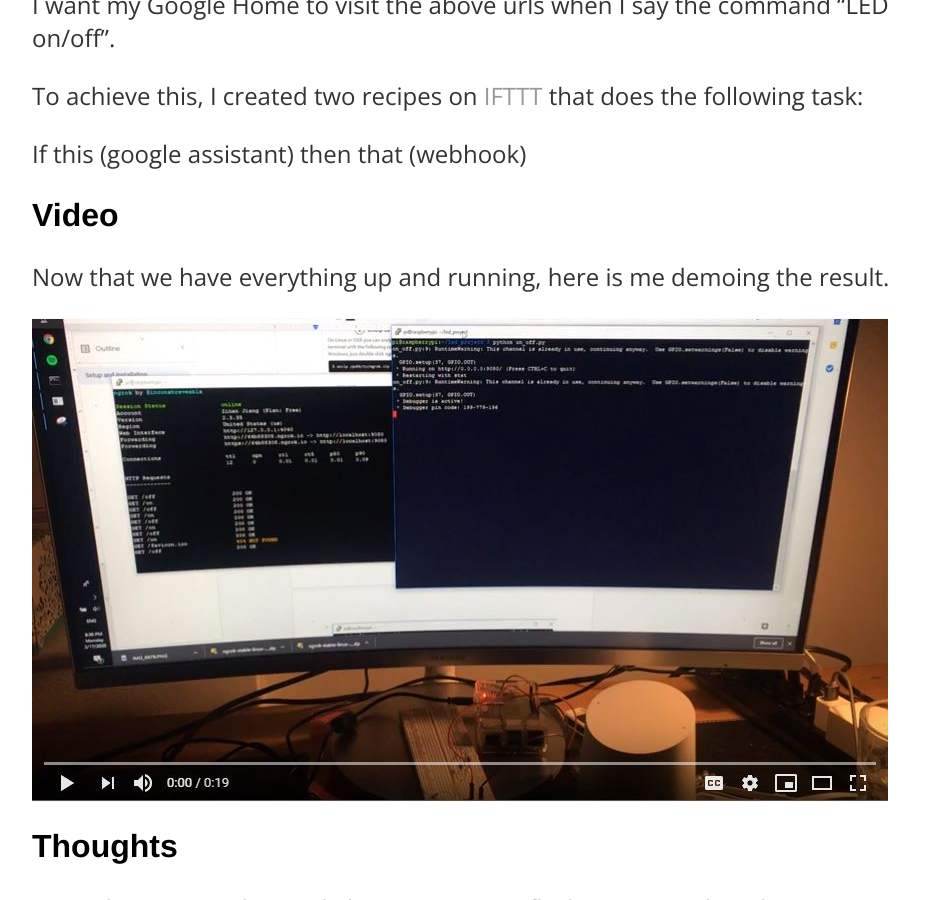
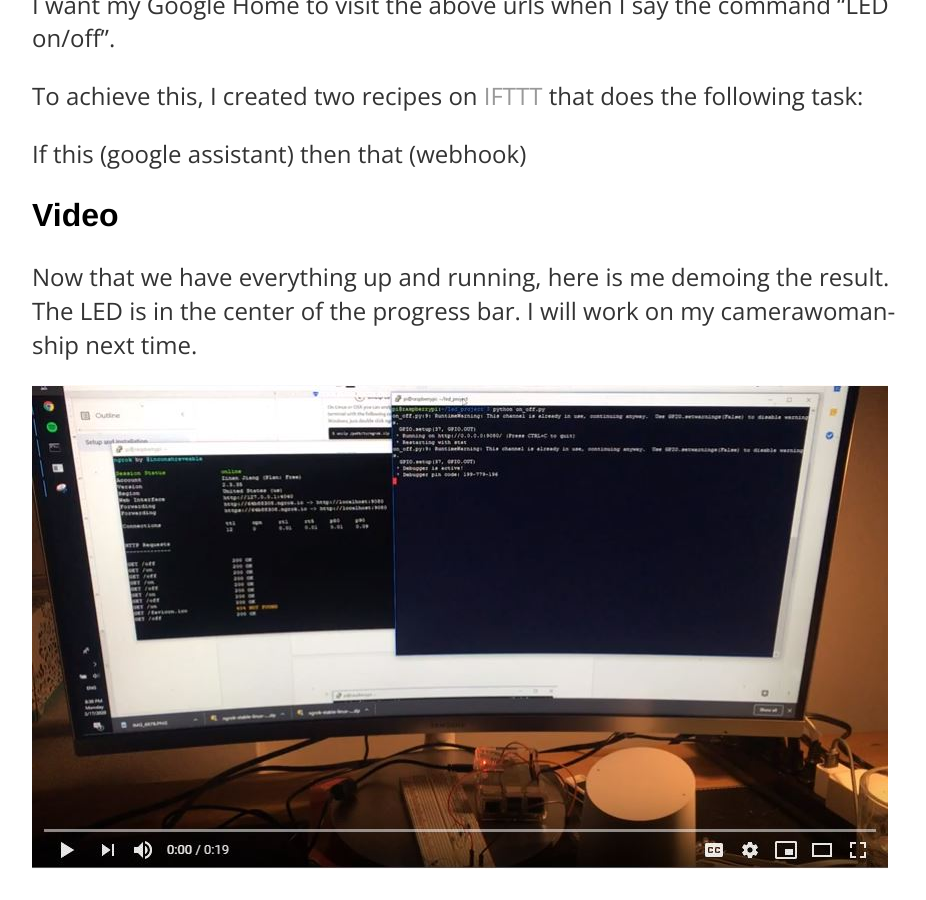
Before and after one commit to zij212/zij212.github.io, a Jekyll site: the page built from _posts/2020-02-17-use-google-home-to-control-led.md, in a window 1280 px wide and 900 px high, scrolled down 2753 px. Shown: the whole window, without its empty margins (160-1086 px from the left). Built offline with Jekyll 4.4.1, drawn with Linux system fonts in a browser that asks for light colours; emoji names are drawn with the system emoji font; comment, search, counter and statistics services are not loaded; some of the changed text lies outside the part shown.

Commit message:
Update 2020-02-17-use-google-home-to-control-led.md

````diff
--- a/_posts/2020-02-17-use-google-home-to-control-led.md
+++ b/_posts/2020-02-17-use-google-home-to-control-led.md
@@ -54,7 +54,7 @@ if __name__ == "__main__":
 	app.run(debug=True, host='0.0.0.0', port=9080)
 ```
 
-To run it, run command
+Command to run the app:
 
 ```shell
 python on_off.py
@@ -101,7 +101,7 @@ If this (google assistant) then that (webhook)
 
 ## Video
 
-Now that we have everything up and running, here is me demoing the result.
+Now that we have everything up and running, here is me demoing the result. The LED is in the center of the progress bar. I will work on my camerawoman-ship next time.
 
 [![demo_video]({{site.url}}/img/led_youtube_thumbnail.JPG)](https://www.youtube.com/watch?v=ZRuIQGlsi-U)
 
````
